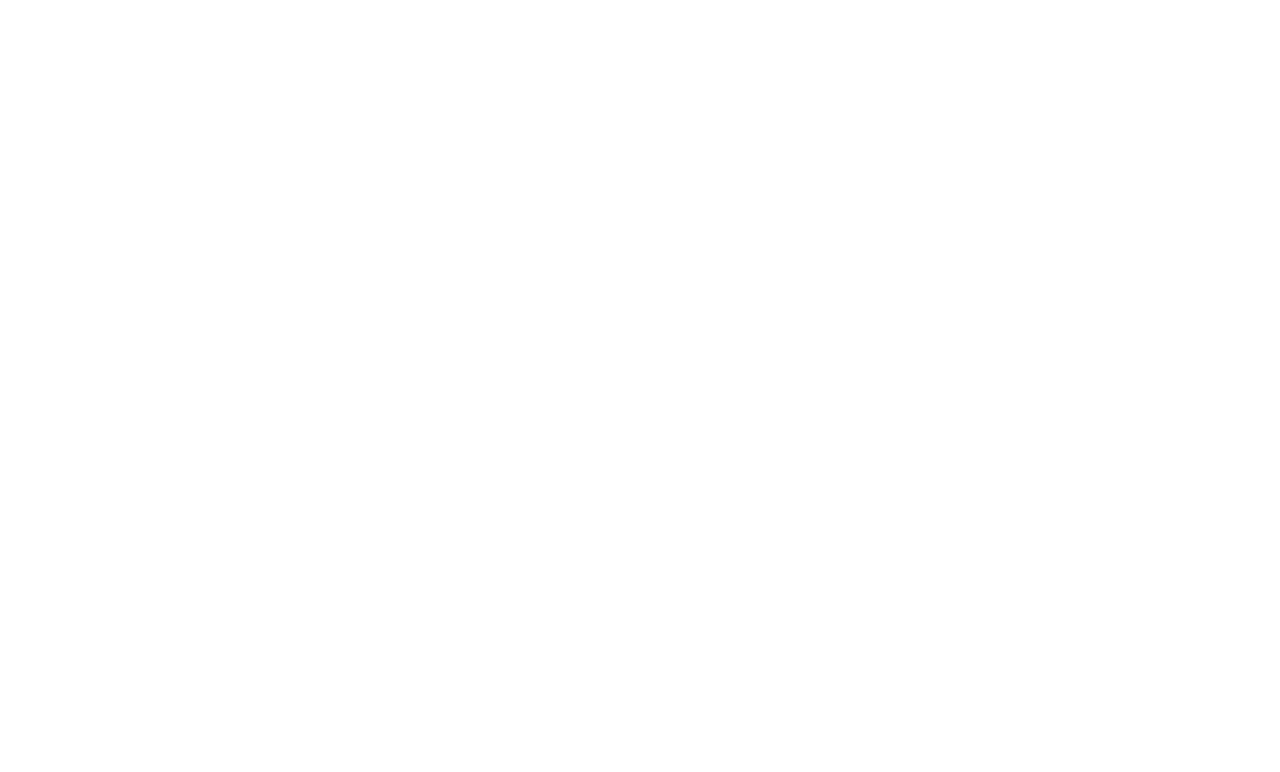
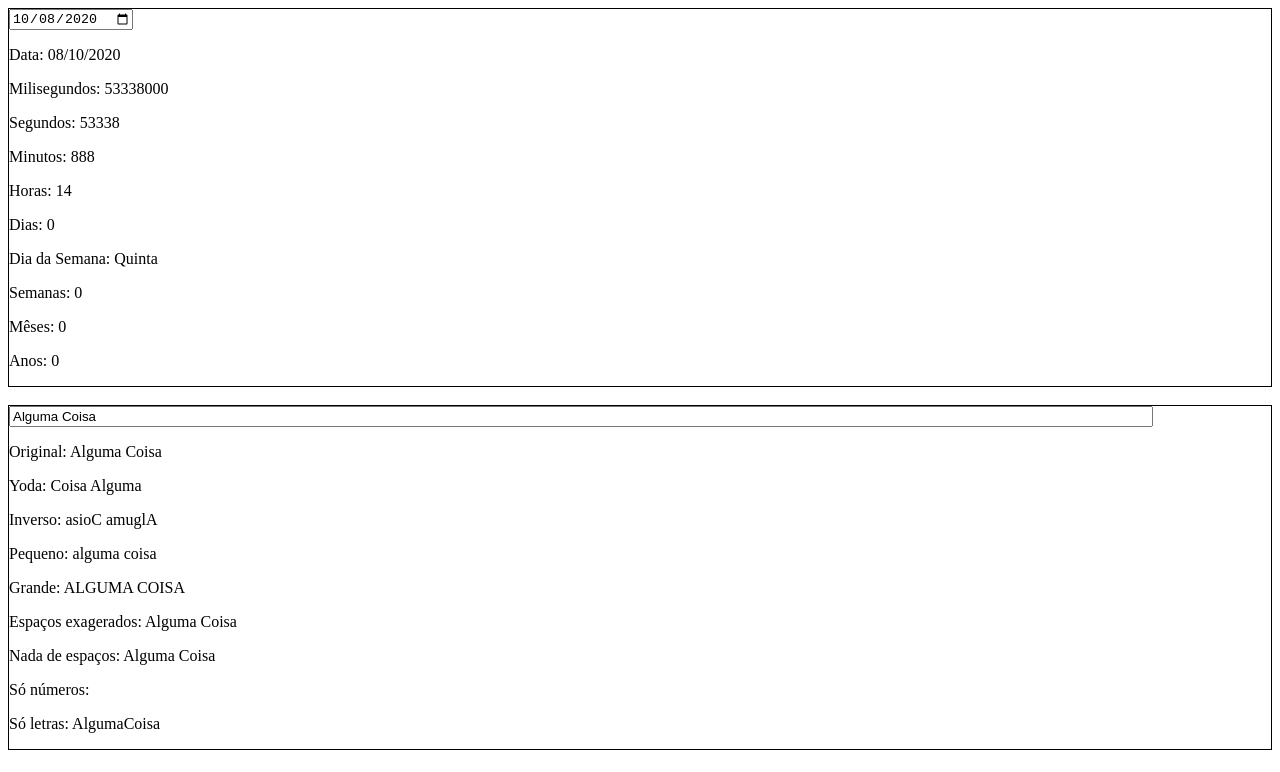
Before and after one commit to 201flaviosilva-labs/React-School, a React (Create React App) app: page / in a window 1280 px wide. Shown: the top 772 px of the page. Built offline with nearby package versions, Linux system fonts and the light colour scheme.

Commit message:
Add Magic Words and dates

```diff
--- a/package.json
+++ b/package.json
@@ -8,6 +8,7 @@
     "@testing-library/user-event": "^7.2.1",
     "react": "^16.13.1",
     "react-dom": "^16.13.1",
+    "react-router-dom": "^5.2.0",
     "react-scripts": "3.4.3"
   },
   "scripts": {
--- a/src/App.jsx
+++ b/src/App.jsx
@@ -1,8 +1,13 @@
 import React from 'react';
+import DateCalc from "./Components/DateCalc";
+import MagicWords from "./Components/MagicWords";
 
 export default function App() {
   return (
     <>
+      <DateCalc />
+      <br />
+      <MagicWords />
     </>
   );
 }
--- /dev/null
+++ b/src/Components/DateCalc/index.jsx
@@ -0,0 +1,71 @@
+import React, { useState, useEffect } from 'react';
+
+export default function DateCalc() {
+	const dateNow = new Date();
+	const getMonth = dateNow.getUTCMonth() + 1;
+	const weekDays = ["Domingo", "Segunda", "Terça", "Quarta", "Quinta", "Sexta", "Sábado"];
+
+	const [date, setDate] = useState(
+		`${dateNow.getFullYear()}-${getMonth >= 10 ? getMonth : "0" + getMonth}-${dateNow.getDate() >= 10 ? dateNow.getDate() : "0" + dateNow.getDate()}`
+	);
+	const [milliseconds, setMilliseconds] = useState();
+	const [seconds, setSeconds] = useState();
+	const [minutes, setMinutes] = useState();
+	const [hours, setHours] = useState();
+	const [days, setDays] = useState();
+	const [weeksDay, setWeeksDay] = useState();
+	const [weeks, setWeeks] = useState();
+	const [years, setYears] = useState();
+	const [months, setMonths] = useState();
+
+	useEffect(() => calc(), [date]);
+
+	function calc() {
+		const dataChoise = new Date(date);
+
+		const millisecondsCalc = dateNow - dataChoise;
+		const secondsCalc = Math.floor(millisecondsCalc / 1000);
+		const minutesCalc = Math.floor(secondsCalc / 60);
+		const hoursCalc = Math.floor(minutesCalc / 60);
+		const daysCalc = Math.floor(hoursCalc / 24);
+		const weeksCalc = Math.floor(daysCalc / 7);
+		const yearsCalc = dateNow.getUTCFullYear() - dataChoise.getUTCFullYear();
+		const monthsCalc = yearsCalc * 12 + dateNow.getUTCMonth() - dataChoise.getUTCMonth();
+
+		setMilliseconds(millisecondsCalc);
+		setSeconds(secondsCalc);
+		setMinutes(minutesCalc);
+		setHours(hoursCalc);
+		setDays(daysCalc);
+		setWeeks(weeksCalc);
+		setMonths(monthsCalc);
+		setYears(yearsCalc);
+		setWeeksDay(weekDays[dataChoise.getDay()]);
+	}
+
+	const styles = {
+		border: "1px solid black"
+	}
+	return (
+		<div style={styles}>
+			<input
+				type="date"
+				placeholder="Date"
+				title="Date"
+				value={date}
+				onChange={e => setDate(e.target.value)}
+			/>
+
+			<p>Data: {date.split("-").reverse().join("/")}</p>
+			<p>Milisegundos: {milliseconds}</p>
+			<p>Segundos: {seconds}</p>
+			<p>Minutos: {minutes}</p>
+			<p>Horas: {hours}</p>
+			<p>Dias: {days}</p>
+			<p>Dia da Semana: {weeksDay}</p>
+			<p>Semanas: {weeks}</p>
+			<p>Mêses: {months}</p>
+			<p>Anos: {years}</p>
+		</div>
+	)
+}
--- /dev/null
+++ b/src/Components/MagicWords/index.jsx
@@ -0,0 +1,29 @@
+import React, { useState, useEffect } from 'react';
+
+export default function MagicWords() {
+	const [word, setWord] = useState("Alguma Coisa");
+	const styles = {
+		border: "1px solid black"
+	}
+	return (
+		<div style={styles}>
+			<input
+				style={{ width: "90%" }}
+				type="text"
+				placeholder="Alguma Coisa"
+				title="Alguma Coisa"
+				value={word}
+				onChange={e => setWord(e.target.value)} />
+
+			<p><span>Original</span>: <span>{word}</span></p>
+			<p><span>Yoda</span>: <span>{word.split(" ").reverse().join(" ")}</span></p>
+			<p><span>Inverso</span>: <span>{word.split("").reverse().join("")}</span></p>
+			<p><span>Pequeno</span>: <span>{word.toLowerCase()}</span></p>
+			<p><span>Grande</span>: <span>{word.toUpperCase()}</span></p>
+			<p><span>Espaços exagerados</span>: <span>{word.trim()}</span></p>
+			<p><span>Nada de espaços</span>: <span>{word.split("")}</span></p>
+			<p><span>Só números</span>: <span>{word.replace(/[^0-9]/g, '')}</span></p>
+			<p><span>Só letras</span>: <span>{word.replace(/[^a-zA-Z]/g, '')}</span></p>
+		</div>
+	)
+}
```
Also changed, not shown: src/Components/Header/Header.jsx (renamed from src/Components/Header/Header.js), src/Pages/Home/index.jsx (added), 2 other files (tests, documents, lock files or other folders).
